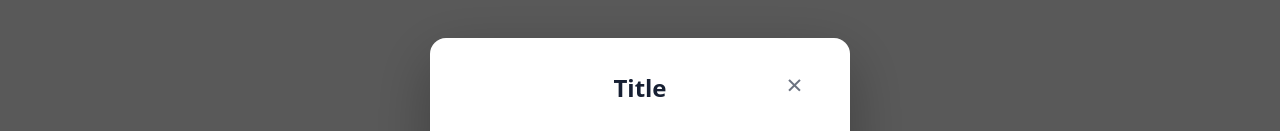
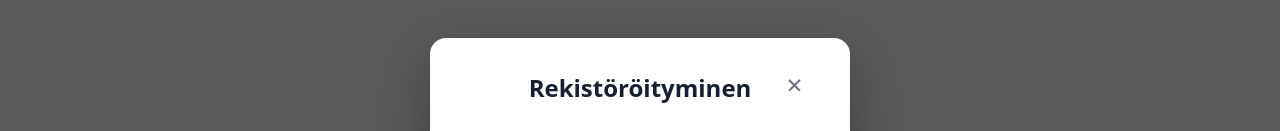
Before and after one commit to 25KMO-WebProject/TheRedCarpet, a React (Vite) app in the folder frontend/: page / in a window 1280 px wide. Both pictures are taken after a click on the button "Rekisteröidy". Shown: the part 146-277 px from the top of the page. Built offline with nearby package versions, Linux system fonts and the light colour scheme; no server answers.

Commit message:
Update frontend/src/components/SignUpModal.jsx
Co-authored-by: Jermu0 <jermuhuttunen@gmail.com>

```diff
--- a/frontend/src/components/SignUpModal.jsx
+++ b/frontend/src/components/SignUpModal.jsx
@@ -69,7 +69,7 @@ function SignUpModal({ isOpen, onClose }) {
         >
           &times;
         </button>
-        <h2>Title</h2>
+        <h2>Rekistöröityminen</h2>
         <form onSubmit={handleSignUp}>
           <label htmlFor="username">Username</label>
           <input
```
